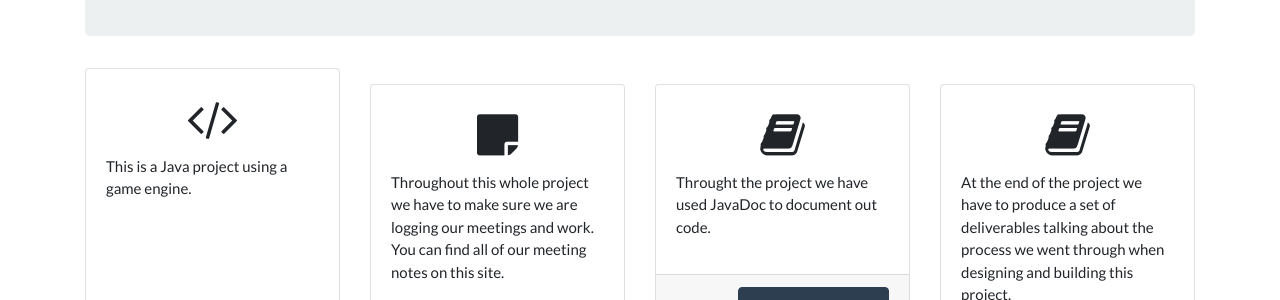
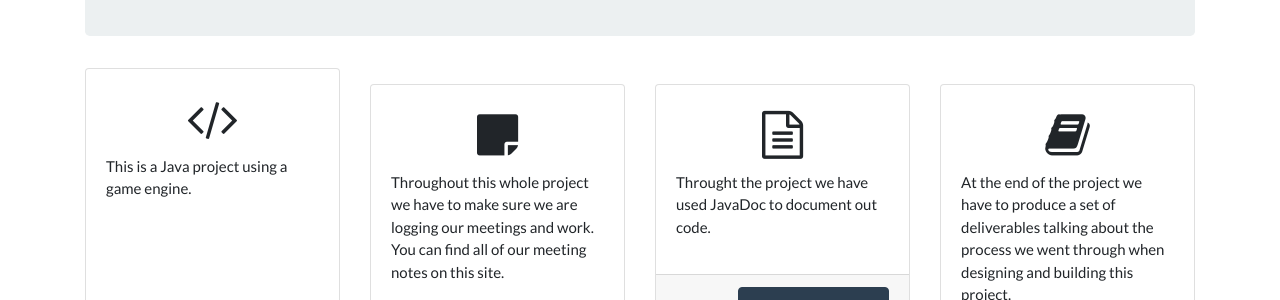
Before and after one commit to ENG1-Eclipse/website2, a Jekyll site: the page built from index.html, in a window 1280 px wide. Shown: the part 358-658 px from the top of the page. Built offline with Jekyll 4.4.1, drawn with Linux system fonts in a browser that asks for light colours; nearby versions of some CDN libraries.

Commit message:
Update Icon

```diff
--- a/index.html
+++ b/index.html
@@ -46,7 +46,7 @@ layout: default
     <div class="card">
       <div class="card-body">
         <h1 class="text-center">
-          <i class="fa fa-book" aria-hidden="true"></i>
+          <i class="fa fa-file-text-o" aria-hidden="true"></i>
         </h1>
         <p>
           Throught the project we have used JavaDoc to document out code.
```
